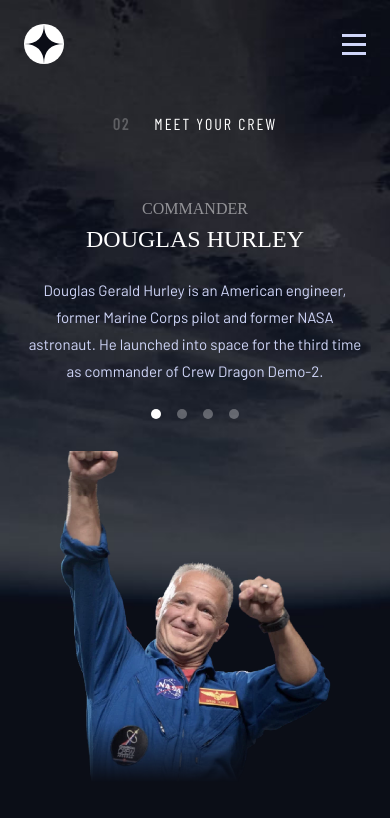
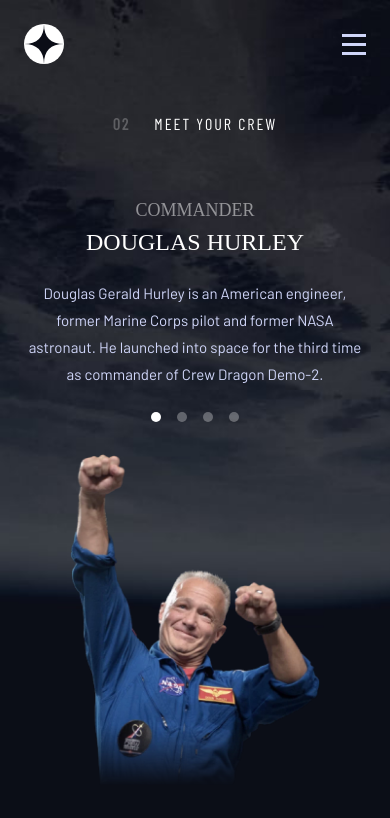
Before and after one commit to okiemuteidjerhe/space-tourism, a React (Vite) app: page /crew/commander in a window 390 px wide. Shown: the top 818 px of the page. Built offline with nearby package versions, Linux system fonts and the light colour scheme; a web font is replaced by a local one.

Commit message:
Added missing unit to a 4-variant font-size

```diff
--- a/src/index.css
+++ b/src/index.css
@@ -97,7 +97,7 @@
 }
 @utility text-preset-4-variant{
     font-family: var(--font-Bellefair);
-    font-size: 1.125;
+    font-size: 1.125rem;
     line-height: normal;
     letter-spacing: 0;
     font-weight: 400;
--- a/src/pages/Crew.tsx
+++ b/src/pages/Crew.tsx
@@ -55,7 +55,7 @@ export default function Crew(){
                         </nav>
                     </div>
                     <div className="relative w-68 h-85 sm:w-[447px] sm:h-140 lg:w-[540px] lg:h-169 overflow-hidden mx-auto">
-                        <img src={images[role!]} alt="" className="w-full h-full object-cover max-sm:mask-gradient lg:mask-gradient"/>
+                        <img src={images[role!]} alt="" className="w-full h-full object-contain sm:object-cover max-sm:mask-gradient lg:mask-gradient"/>
                     </div>
                 </section>
             </main>
```
